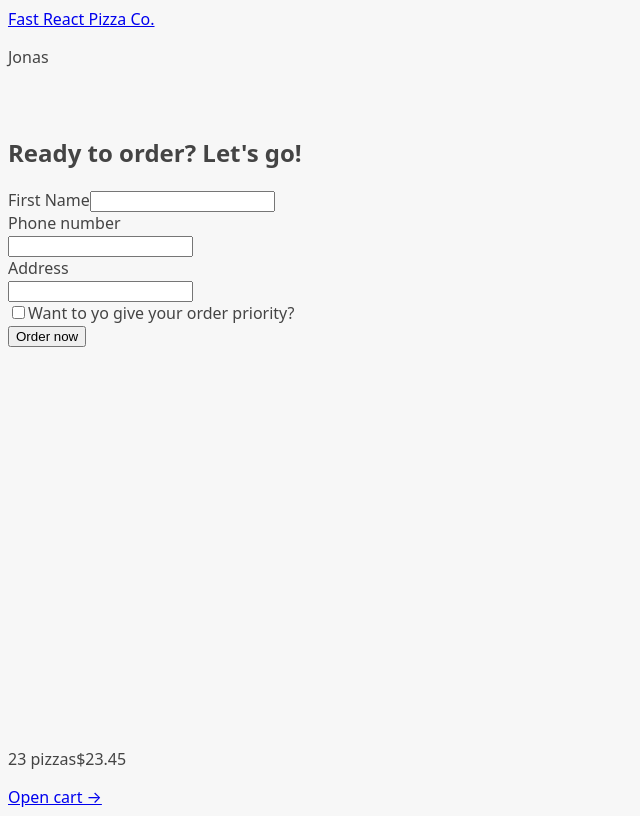
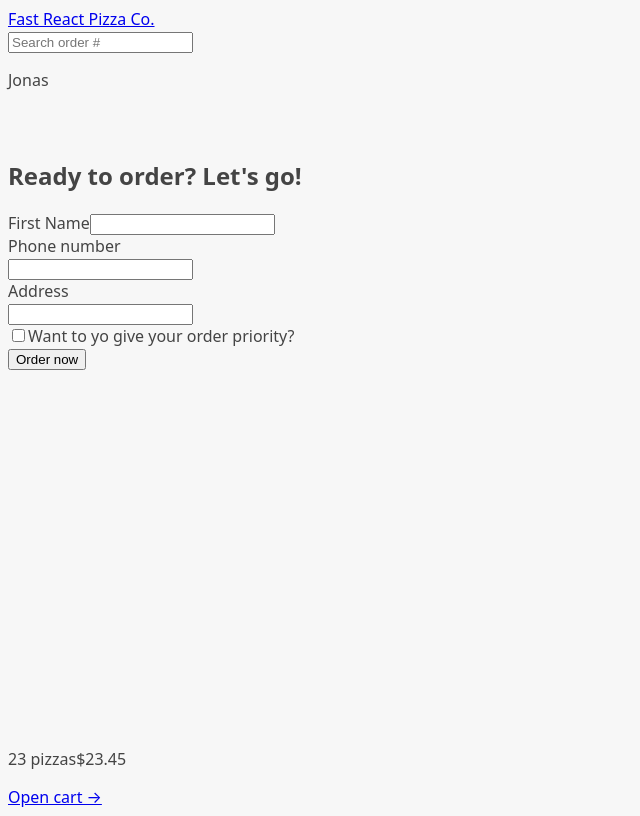
Before and after one commit to Coblexx/fast-react-pizza, a React (Vite) app: page /order/new in a window 1280 px wide. Shown: the whole page, without its empty margins (0-640 px from the left). Built offline with nearby package versions, Linux system fonts and the light colour scheme.

Commit message:
chore: search order by id

```diff
--- /dev/null
+++ b/src/features/Order/SearchOrder.jsx
@@ -0,0 +1,27 @@
+import { useState } from "react";
+import { useNavigate } from "react-router-dom";
+
+function SearchOrder() {
+  const [query, setQuery] = useState("");
+  const navigate = useNavigate();
+
+  function handleSubmit(e) {
+    e.preventDefault();
+
+    if (!query) return;
+    navigate(`/order/${query}`);
+    setQuery("");
+  }
+
+  return (
+    <form onSubmit={handleSubmit}>
+      <input
+        placeholder="Search order #"
+        value={query}
+        onChange={(e) => setQuery(e.target.value)}
+      ></input>
+    </form>
+  );
+}
+
+export default SearchOrder;
--- a/src/ui/Header.jsx
+++ b/src/ui/Header.jsx
@@ -1,9 +1,11 @@
 import { Link } from "react-router-dom";
+import SearchOrder from "../features/Order/SearchOrder";
 
 function Header() {
   return (
     <header>
       <Link to="/">Fast React Pizza Co.</Link>
+      <SearchOrder />
       <p>Jonas</p>
     </header>
   );
```
